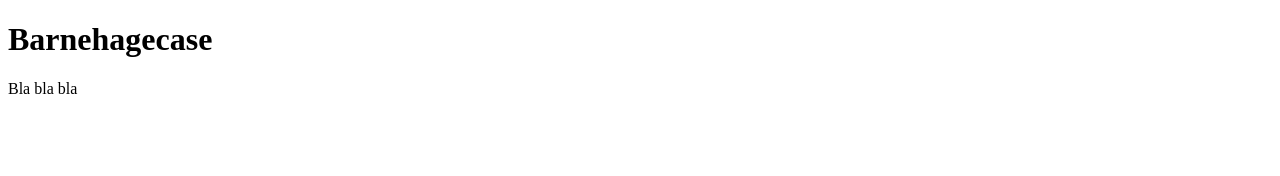
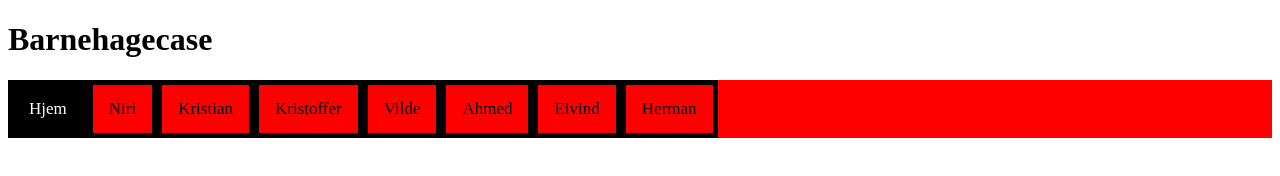
Before and after one commit to NiriLorentzen/IS-114_Barnehagecase, a plain HTML site: page index.html in a window 1280 px wide. Drawn offline with Linux system fonts and the light colour scheme.

Commit message:
La til individuell html fil for gruppemedlemmer, og la til en litt stygg men fungerende navigasjonsbar

```diff
--- a/index.html
+++ b/index.html
@@ -4,9 +4,19 @@
     <meta charset="UTF-8">
     <meta name="viewport" content="width=device-width, initial-scale=1.0">
     <title>Barnehagecase IS-114 Gruppe 9B</title>
+    <link rel="stylesheet" href="navn_gruppe_9b.css">
 </head>
-<body>
-    <h1>Barnehagecase</h1>
-    <p>Bla bla bla</p>
-</body>
+    <body>
+        <h1>Barnehagecase</h1>
+        <nav class="navbar">
+            <a class="aktiv" href="index.html">Hjem</a>
+            <a href="Niri.html">Niri</a>
+            <a href="Kristian.html">Kristian</a>
+            <a href="Kristoffer.html">Kristoffer</a>
+            <a href="Vilde.html">Vilde</a>
+            <a href="Ahmed.html">Ahmed</a>
+            <a href="Eivind.html">Eivind</a>
+            <a href="Herman.html">Herman</a>
+        </nav>
+    </body>
 </html>
--- /dev/null
+++ b/navn_gruppe_9b.css
@@ -0,0 +1,27 @@
+.navbar{
+    background-color: red;
+    color: black;
+    overflow: hidden;
+}
+
+.navbar a.aktiv{
+    background-color: black;
+    color: white;
+}
+
+.navbar a:hover{
+    background-color: white;
+    color: black;
+}
+
+.navbar a{
+    float: left;
+    color: black;
+    text-align: center;
+    padding: 14px 16px;
+    text-decoration: none;
+    font-size: 17px;
+    border-color: black;
+    border-width: 5px;
+    border-style: solid;
+}
```
Also changed, not shown: Ahmed.html (+11 -1 lines), Eivind.html (+11 -1 lines), Herman.html (added, +22 -0 lines), Kristian.html (+11 -1 lines), Kristoffer.html (+11 -1 lines), Niri.html (+11 -1 lines).
